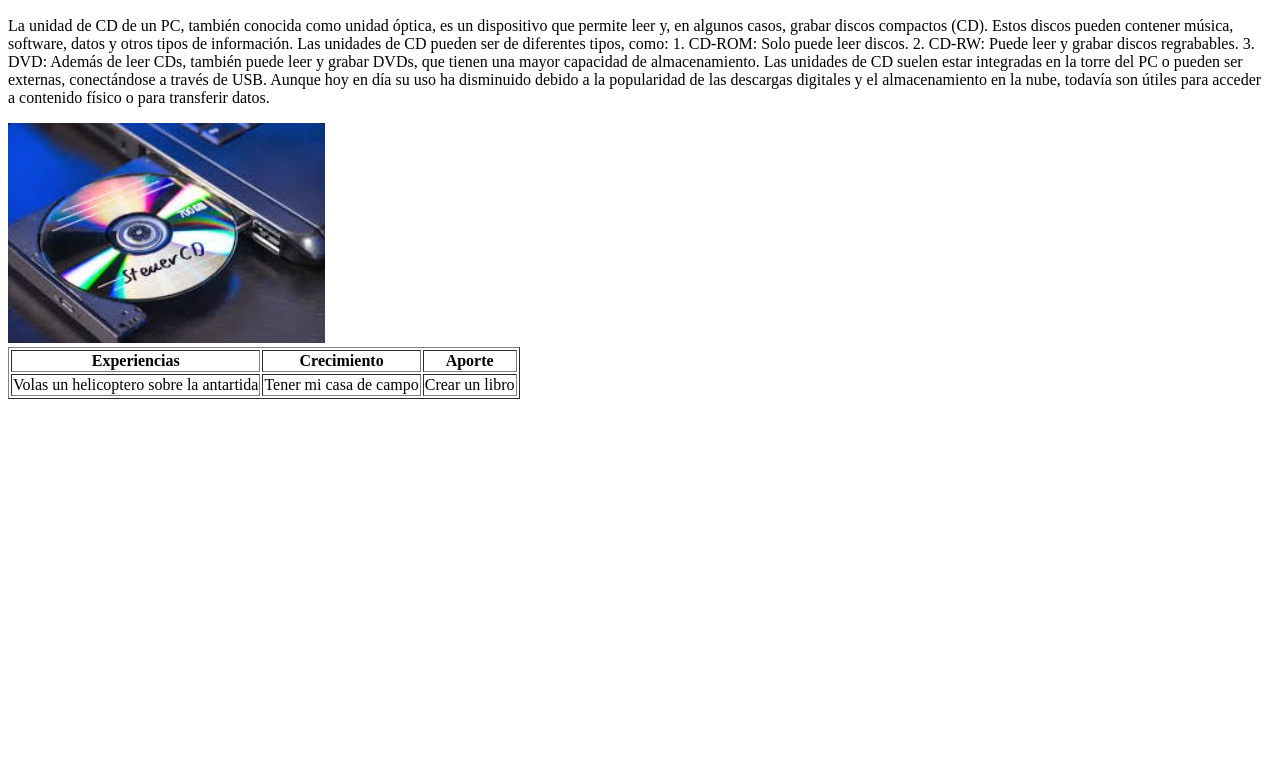
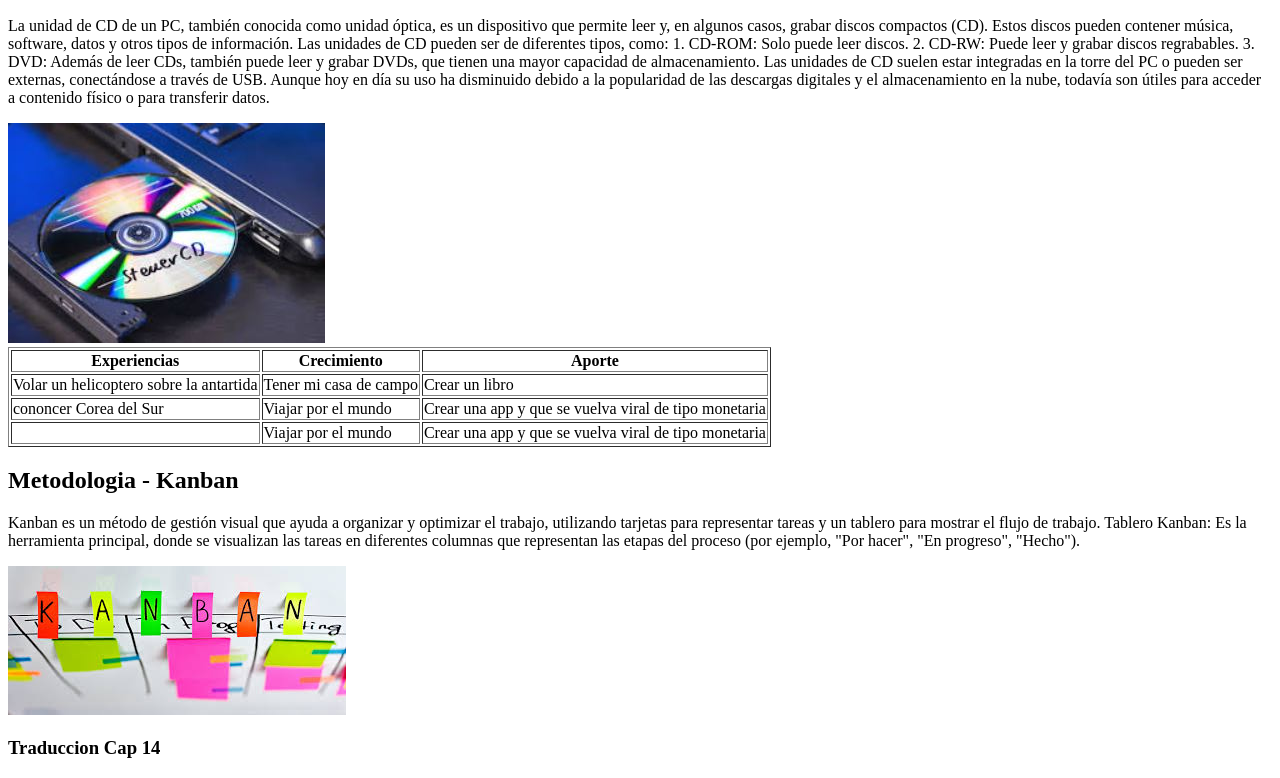
Before and after one commit to daniimendez/Ingenieria-del-sofware, a plain HTML site: page index.html in a window 1280 px wide. Shown: the part 110-888 px from the top of the page. Before the commit the page ends 800 px from the top, so only its background shows below. Drawn offline with Linux system fonts and the light colour scheme.

Commit message:
Add files via upload

```diff
--- a/index.html
+++ b/index.html
@@ -37,7 +37,7 @@ Las unidades de CD suelen estar integradas en la torre del PC o pueden ser exter
         </th>
         <tr>
             <td>
-                Volas un helicoptero sobre la antartida
+                Volar un helicoptero sobre la antartida
             </td>
             <td>
                 Tener mi casa de campo
@@ -46,8 +46,46 @@ Las unidades de CD suelen estar integradas en la torre del PC o pueden ser exter
                 Crear un libro
             </td>
         </tr>
+        <tr>
+            <td>
+                cononcer Corea del Sur
+            </td>
+            <td>
+                Viajar por el mundo
+            </td>
+            <td>
+                Crear una app y que se vuelva viral de tipo monetaria
+            </td>
+        </tr>
+        <tr>
+            <td>
+
+            </td>
+            <td>
+                Viajar por el mundo
+            </td>
+            <td>
+                Crear una app y que se vuelva viral de tipo monetaria
+            </td>
+        </tr>
     </table>
+    <h2>
+        Metodologia - Kanban
+    </h2>
+    <p>
+        Kanban es un método de gestión visual que ayuda a organizar y optimizar el trabajo, utilizando tarjetas para representar tareas y un tablero para mostrar el flujo de trabajo.
+        Tablero Kanban: Es la herramienta principal, donde se visualizan las tareas en diferentes columnas que representan las etapas del proceso (por ejemplo, "Por hacer", "En progreso", "Hecho").
+    </p>
+    <img src="kanban.jpeg" alt="">
 
+    <H3>
+        Traduccion Cap 14
+    </H3>
+    <p>
+
+
+
+    </p>
 
 </body>
 </html>
```
Also changed, not shown: index.html.txt, kanban.jpeg (added), 1 other file.
